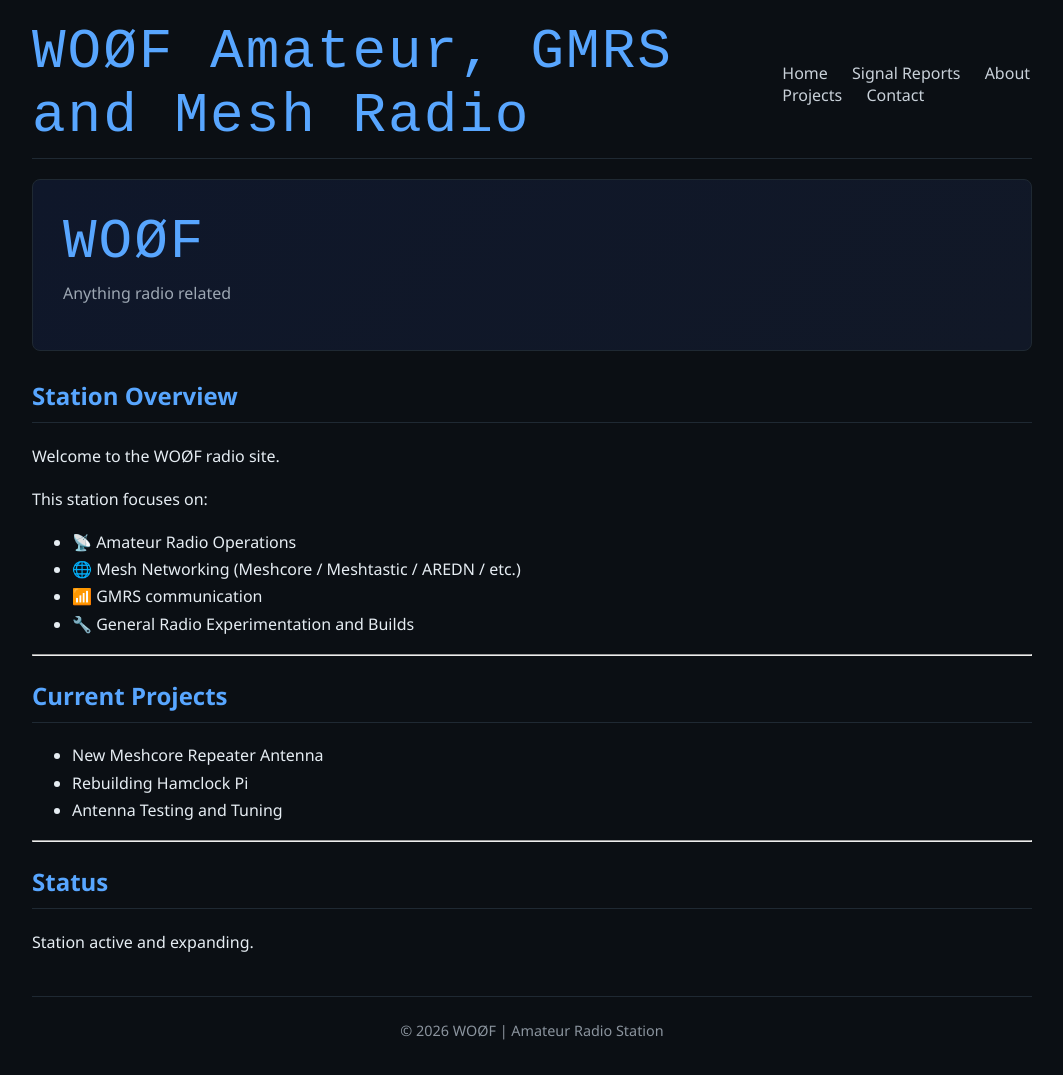
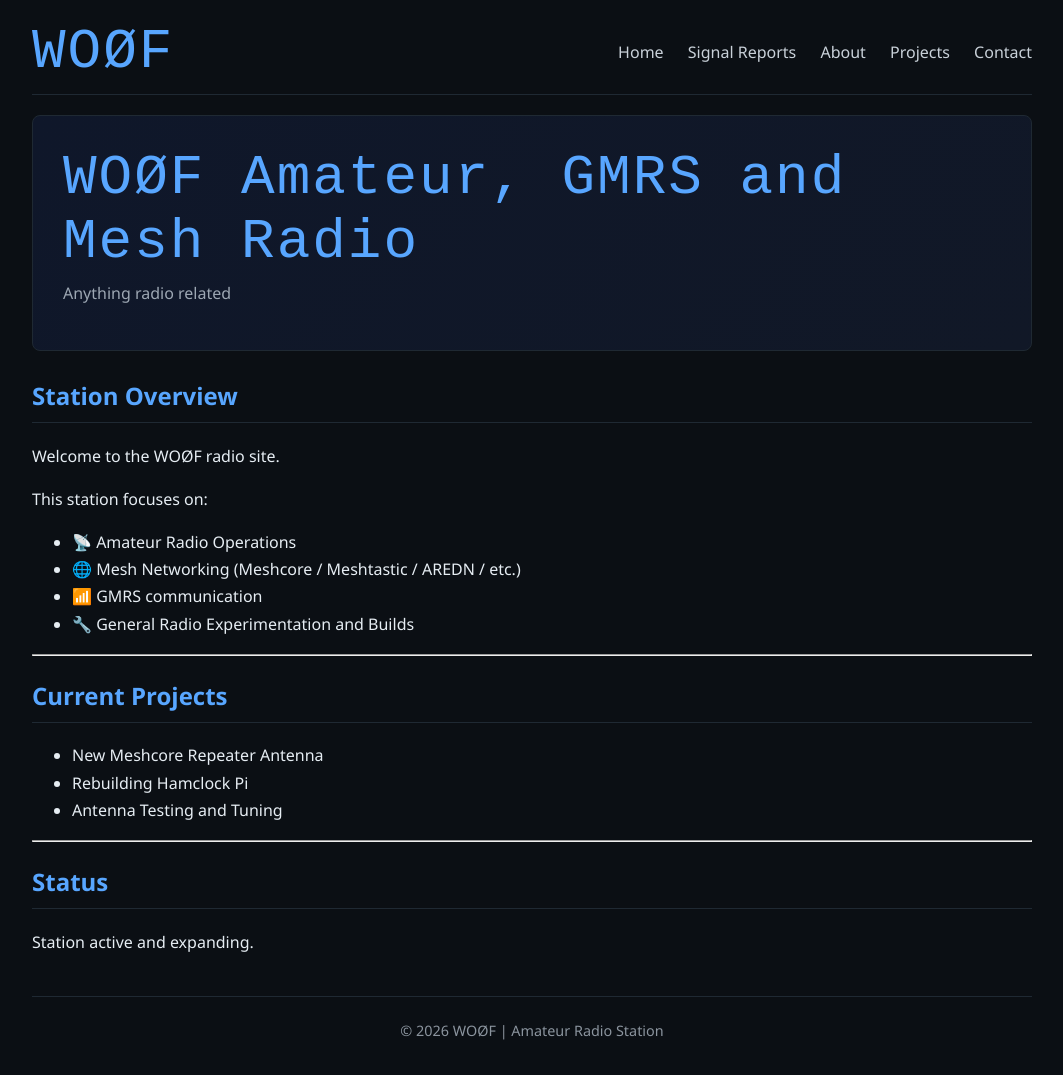
Before and after one commit to Lymitliss/Lymitliss.github.io, a Jekyll site: the page built from index.md, in a window 1280 px wide. Shown: the whole page, without its empty margins (108-1171 px from the left). Built offline with Jekyll 4.4.1, drawn with Linux system fonts in a browser that asks for light colours.

Commit message:
Update default.html

```diff
--- a/_layouts/default.html
+++ b/_layouts/default.html
@@ -13,7 +13,7 @@
 <body>
   <div class="container">
     <nav class="navbar">
-      <div class="logo">WOØF Amateur, GMRS and Mesh Radio</div>
+      <div class="logo">WOØF</div>
       <div class="nav-links">
         <a href="{{ '/' | relative_url }}">Home</a>
         <a href="{{ '/signal-reports' | relative_url }}">Signal Reports</a>
@@ -24,7 +24,7 @@
     </nav>
 
     <header class="hero">
-      <div class="logo">WOØF</div>
+      <div class="logo">WOØF Amateur, GMRS and Mesh Radio</div>
       <p>{{ site.description }}</p>
     </header>
 
```
